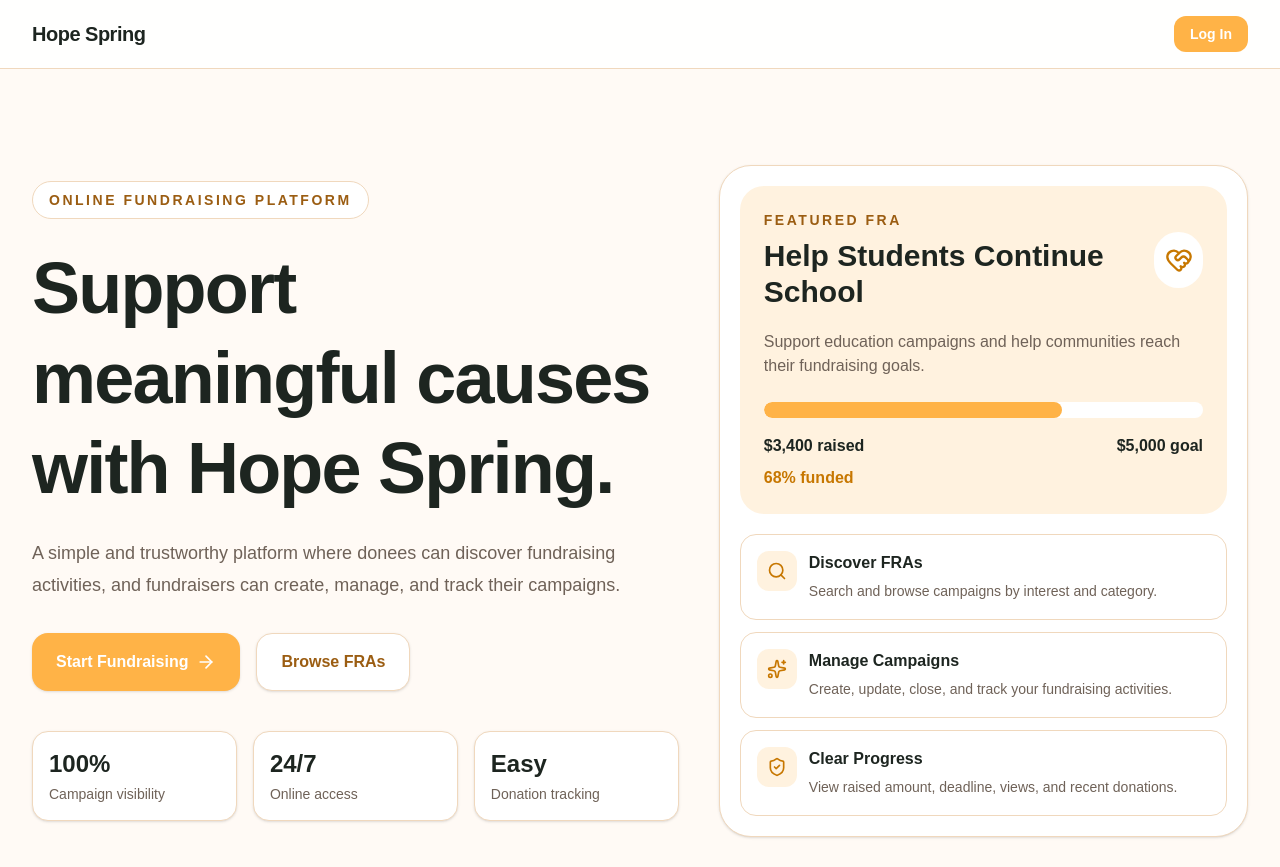
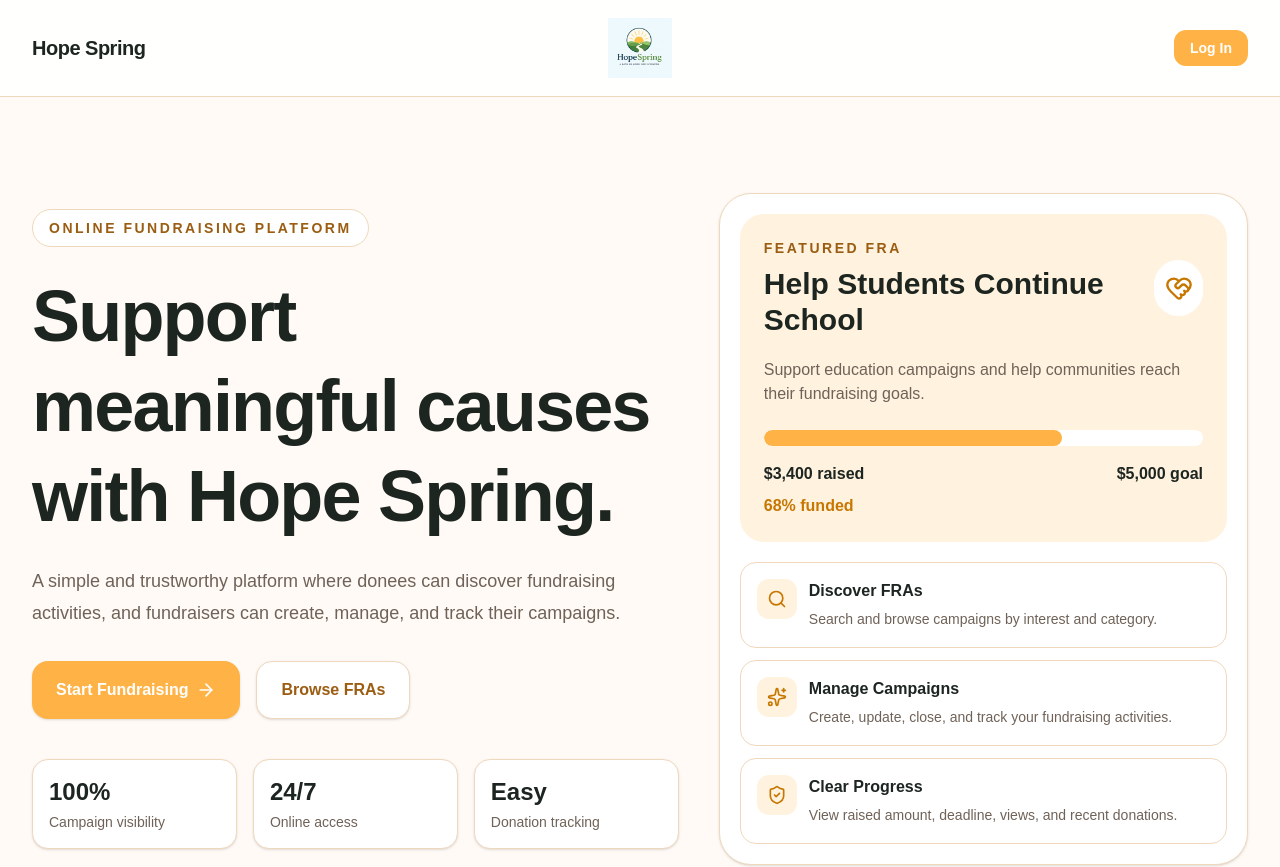
Before and after one commit to peter-z3ng/CSIT314-SIM2026Q2-ShibaInu, a Next.js app: page / in a window 1280 px wide. Shown: the top 867 px of the page. Built offline with nearby package versions, Linux system fonts and the light colour scheme.

Commit message:
logo added

```diff
--- a/src/boundary/LandingBoundary.tsx
+++ b/src/boundary/LandingBoundary.tsx
@@ -12,18 +12,30 @@
     <main className="min-h-screen bg-[#fffaf5] text-[#1d2520]">
       <header className="border-b border-[#f0d8bd] bg-white/90 backdrop-blur">
         <div className="mx-auto flex max-w-7xl items-center justify-between px-5 py-4 lg:px-8">
-          <Link href="/" className="text-xl font-black tracking-tight">
-            Hope Spring
+
+          <div className="flex w-[120px] justify-start">
+            <Link href="/" className="text-xl font-black tracking-tight">
+              Hope Spring
+            </Link>
+          </div>
+
+          <Link href="/" className="flex items-center justify-center">
+            <img
+              src="/logo.jpeg"
+              alt="Hope Spring Logo"
+              className="h-16 w-16 object-contain"
+            />
           </Link>
 
-          <div className="flex items-center gap-3">
+          <div className="flex w-[120px] justify-end">
             <Link
               href="/login"
-              className="hidden rounded-xl bg-[#FFB347] px-4 py-2 text-sm font-bold text-white transition hover:bg-[#FFBE5C] sm:inline-flex"
+              className="rounded-xl bg-[#FFB347] px-4 py-2 text-sm font-bold text-white transition hover:bg-[#FFBE5C]"
             >
               Log In
             </Link>
           </div>
+
         </div>
       </header>
 
```
Also changed, not shown: public/logo.jpeg (added).
